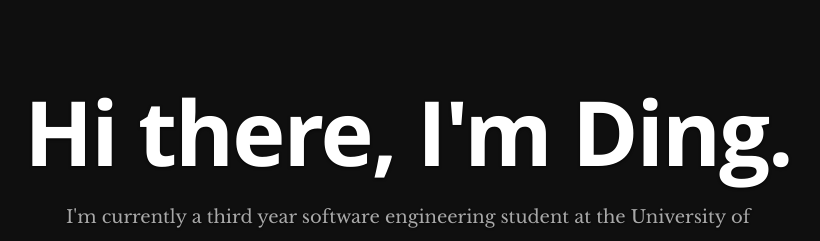
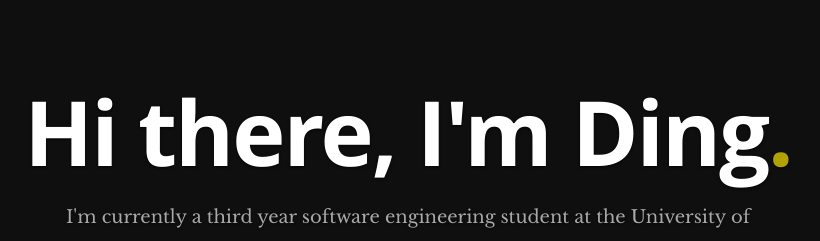
Before and after one commit to ding-ma/portfolio-V1, a React (Create React App) app: page / in a window 1280 px wide. Shown: the part 160-401 px from the top of the page, without its empty margins (232-1052 px from the left). Built offline with nearby package versions, Linux system fonts and the light colour scheme.

Commit message:
change picture and text color

```diff
--- a/public/css/default.css
+++ b/public/css/default.css
@@ -1235,3 +1235,7 @@ properly.
 .footer {
     max-height: 80px;
 }
+
+.yellowText {
+    color: #b0a200;
+}
--- a/src/Components/Header.js
+++ b/src/Components/Header.js
@@ -34,7 +34,7 @@ class Header extends Component {
                 </nav>
                 <div className="row banner">
                     <div className="banner-text">
-                        <h1 className="responsive-headline">Hi there, I'm Ding.</h1>
+                        <h1 className="responsive-headline">Hi there, I'm Ding<span className="yellowText">.</span></h1>
                         <h3>I'm currently a third year software engineering student at the University of McGill located
                             in the <i>belle
                                 province</i> of Québec.</h3>
```
Also changed, not shown: src/images/McGillBird.jpg.
